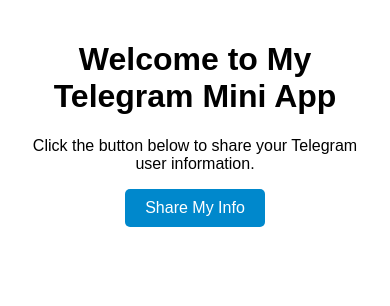
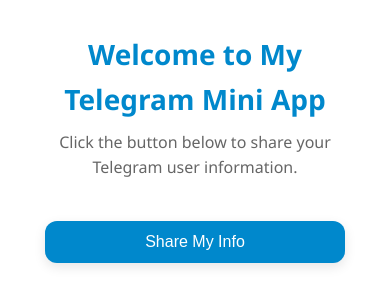
Before and after one commit to RandomLifespan/Webapp, a Flask app: page / in a window 390 px wide. Shown: the top 306 px of the page. Run offline with Flask 3, Linux system fonts and the light colour scheme; some libraries are stand-ins or nearby versions.

Commit message:
Update index.html

```diff
--- a/templates/index.html
+++ b/templates/index.html
@@ -1,48 +1,199 @@
 <!DOCTYPE html>
-<html>
+<html lang="en">
 <head>
+    <meta charset="UTF-8">
+    <meta name="viewport" content="width=device-width, initial-scale=1.0">
     <title>Telegram Mini App</title>
     <script src="https://telegram.org/js/telegram-web-app.js"></script>
     <style>
+        :root {
+            --primary-color: #0088cc;
+            --primary-hover: #006699;
+            --text-color: #333;
+            --bg-color: #fff;
+            --card-bg: #f9f9f9;
+            --border-radius: 12px;
+            --box-shadow: 0 4px 12px rgba(0, 0, 0, 0.1);
+            --transition: all 0.3s ease;
+        }
+
+        * {
+            margin: 0;
+            padding: 0;
+            box-sizing: border-box;
+        }
+
         body {
-            font-family: Arial, sans-serif;
+            font-family: 'Segoe UI', Roboto, -apple-system, sans-serif;
+            line-height: 1.6;
+            color: var(--text-color);
+            background-color: var(--bg-color);
+            padding: 1rem;
+            min-height: 100vh;
+            display: flex;
+            flex-direction: column;
+            align-items: center;
+        }
+
+        .container {
+            width: 100%;
             max-width: 600px;
-            margin: 0 auto;
-            padding: 20px;
+            padding: 1.5rem;
+            display: flex;
+            flex-direction: column;
+            gap: 1.5rem;
+        }
+
+        header {
             text-align: center;
+            margin-bottom: 1rem;
         }
-        .user-info {
-            margin-top: 20px;
-            padding: 15px;
-            border: 1px solid #ddd;
-            border-radius: 8px;
-            background-color: #f9f9f9;
+
+        h1 {
+            font-size: clamp(1.5rem, 4vw, 2rem);
+            margin-bottom: 0.5rem;
+            color: var(--primary-color);
         }
+
+        p {
+            font-size: 1rem;
+            color: #666;
+        }
+
         button {
-            background-color: #0088cc;
+            background-color: var(--primary-color);
             color: white;
             border: none;
-            padding: 10px 20px;
-            border-radius: 5px;
+            padding: 0.75rem 1.5rem;
+            border-radius: var(--border-radius);
             cursor: pointer;
-            font-size: 16px;
+            font-size: 1rem;
+            font-weight: 500;
+            transition: var(--transition);
+            width: 100%;
+            max-width: 300px;
+            margin: 0 auto;
+            box-shadow: var(--box-shadow);
         }
+
         button:hover {
-            background-color: #006699;
+            background-color: var(--primary-hover);
+            transform: translateY(-2px);
+        }
+
+        button:active {
+            transform: translateY(0);
+        }
+
+        .user-info {
+            width: 100%;
+            padding: 1.5rem;
+            border-radius: var(--border-radius);
+            background-color: var(--card-bg);
+            box-shadow: var(--box-shadow);
+            display: none;
+            flex-direction: column;
+            gap: 1rem;
+            animation: fadeIn 0.5s ease;
+        }
+
+        .user-info h2 {
+            font-size: 1.25rem;
+            color: var(--primary-color);
+            text-align: center;
+            margin-bottom: 0.5rem;
+        }
+
+        .info-row {
+            display: flex;
+            justify-content: space-between;
+            padding: 0.5rem 0;
+            border-bottom: 1px solid #eee;
+        }
+
+        .info-row:last-child {
+            border-bottom: none;
+        }
+
+        .info-label {
+            font-weight: 600;
+            color: #555;
+        }
+
+        .info-value {
+            color: #222;
+        }
+
+        @keyframes fadeIn {
+            from { opacity: 0; transform: translateY(10px); }
+            to { opacity: 1; transform: translateY(0); }
+        }
+
+        /* Responsive adjustments */
+        @media (max-width: 480px) {
+            .container {
+                padding: 1rem;
+            }
+
+            h1 {
+                font-size: 1.75rem;
+            }
+
+            .user-info {
+                padding: 1rem;
+            }
+
+            button {
+                padding: 0.75rem;
+            }
+        }
+
+        /* Dark mode support for Telegram */
+        @media (prefers-color-scheme: dark) {
+            :root {
+                --text-color: #e1e1e1;
+                --bg-color: #1a1a1a;
+                --card-bg: #2d2d2d;
+            }
+
+            p {
+                color: #aaa;
+            }
+
+            .info-label {
+                color: #bbb;
+            }
+
+            .info-value {
+                color: #f1f1f1;
+            }
         }
     </style>
 </head>
 <body>
-    <h1>Welcome to My Telegram Mini App</h1>
-    <p>Click the button below to share your Telegram user information.</p>
+    <div class="container">
+        <header>
+            <h1>Welcome to My Telegram Mini App</h1>
+            <p>Click the button below to share your Telegram user information.</p>
+        </header>
 
-    <button id="share-btn">Share My Info</button>
+        <button id="share-btn">Share My Info</button>
 
-    <div id="user-info" class="user-info" style="display: none;">
-        <h2>Your Information</h2>
-        <p><strong>User ID:</strong> <span id="user-id"></span></p>
-        <p><strong>Name:</strong> <span id="user-name"></span></p>
-        <p><strong>Username:</strong> @<span id="username"></span></p>
+        <div id="user-info" class="user-info">
+            <h2>Your Information</h2>
+            <div class="info-row">
+                <span class="info-label">User ID:</span>
+                <span id="user-id" class="info-value"></span>
+            </div>
+            <div class="info-row">
+                <span class="info-label">Name:</span>
+                <span id="user-name" class="info-value"></span>
+            </div>
+            <div class="info-row">
+                <span class="info-label">Username:</span>
+                <span id="username" class="info-value"></span>
+            </div>
+        </div>
     </div>
 
     <script>
@@ -51,11 +202,29 @@
         // Expand the Mini App to full view
         tg.expand();
 
+        // Set theme params if needed
+        const setTheme = () => {
+            document.documentElement.style.setProperty('--primary-color', tg.themeParams.button_color || '#0088cc');
+            document.documentElement.style.setProperty('--bg-color', tg.themeParams.bg_color || '#ffffff');
+            document.documentElement.style.setProperty('--text-color', tg.themeParams.text_color || '#333333');
+        };
+
+        // Set initial theme
+        setTheme();
+
+        // Listen for theme changes
+        tg.onEvent('themeChanged', setTheme);
+
         document.getElementById('share-btn').addEventListener('click', () => {
             // Get the user data from Telegram WebApp
             const user = tg.initDataUnsafe.user;
 
             if (user) {
+                // Add loading state
+                const btn = document.getElementById('share-btn');
+                btn.disabled = true;
+                btn.textContent = 'Loading...';
+
                 // Send the user data to our backend
                 fetch('/get_user_info', {
                     method: 'POST',
@@ -72,7 +241,7 @@
                         document.getElementById('user-name').textContent =
                             `${data.first_name} ${data.last_name}`.trim();
                         document.getElementById('username').textContent = data.username;
-                        document.getElementById('user-info').style.display = 'block';
+                        document.getElementById('user-info').style.display = 'flex';
 
                         // You can also send data back to the bot if needed
                         tg.sendData(JSON.stringify({
@@ -83,6 +252,11 @@
                 })
                 .catch(error => {
                     console.error('Error:', error);
+                    alert('An error occurred. Please try again.');
+                })
+                .finally(() => {
+                    btn.disabled = false;
+                    btn.textContent = 'Share My Info';
                 });
             } else {
                 alert('User data not available. Please open this app through Telegram.');
```
